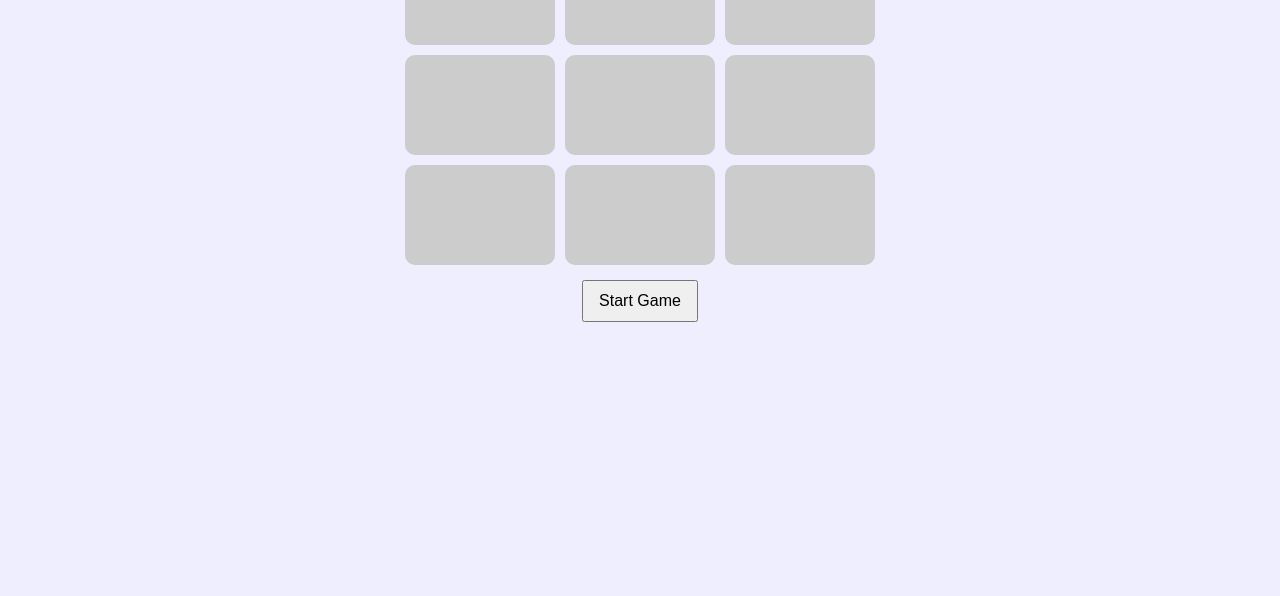
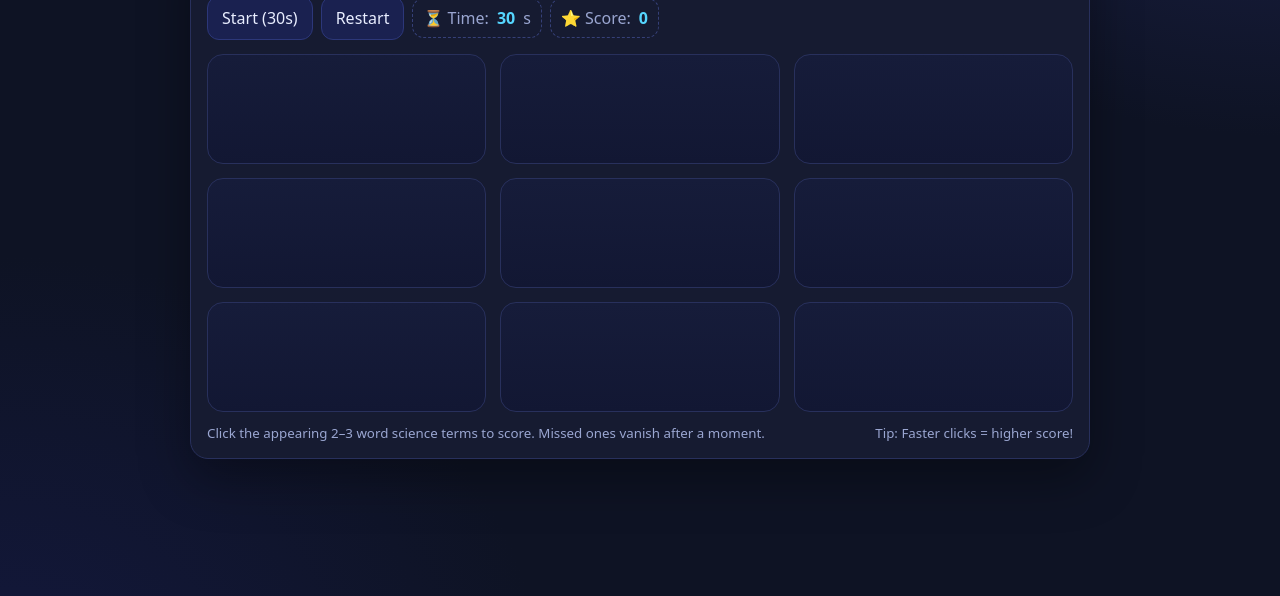
Before and after one commit to Joeboukhalil/MiniGameHub, a plain HTML site: page games/whack-a-mole/index.html in a window 1280 px wide. Shown: the part 204-800 px from the top of the page. Drawn offline with Linux system fonts and the light colour scheme.

Commit message:
Update index.html

```diff
--- a/games/whack-a-mole/index.html
+++ b/games/whack-a-mole/index.html
@@ -1,135 +1,209 @@
       <!DOCTYPE html>
-<html>
+<html lang="en">
 <head>
-  <meta charset="UTF-8">
-  <title>Whack-a-Science</title>
+<meta charset="UTF-8" />
+<meta name="viewport" content="width=device-width, initial-scale=1" />
+<title>Whack the Words — Science Edition</title>
 <style>
-    body {
-      font-family: Arial, sans-serif;
-      text-align: center;
-      background-color: #eef;
+  :root{
+    --bg:#0e1324; --panel:#161b31; --hole:#223; --active:#ff7a59; --text:#e9eeff; --muted:#9aa6d1; --accent:#55d6ff;
   }
-    h1 {
-      color: #333;
+  *{box-sizing:border-box}
+  body{
+    margin:0; font-family: system-ui, -apple-system, Segoe UI, Roboto, "Helvetica Neue", Arial;
+    background:
+      radial-gradient(900px 700px at 100% -10%, #1e2450 0%, transparent 60%),
+      radial-gradient(900px 700px at 0% 110%, #13183c 0%, transparent 60%),
+      var(--bg);
+    color: var(--text); min-height:100svh; display:flex; align-items:center; justify-content:center; padding:20px;
   }
-    .game-container {
-      display: grid;
-      grid-template-columns: repeat(3, 150px);
-      gap: 10px;
-      justify-content: center;
-      margin-top: 20px;
+  .app{
+    width:min(900px,100%); background:var(--panel); border:1px solid #28305c; border-radius:18px; padding:16px;
+    box-shadow:0 20px 50px rgba(0,0,0,.35), inset 0 1px 0 rgba(255,255,255,.04);
   }
-    .hole {
-      width: 150px;
-      height: 100px;
-      background-color: #ccc;
-      border-radius: 10px;
-      display: flex;
-      align-items: center;
-      justify-content: center;
-      font-size: 14px;
-      font-weight: bold;
-      cursor: pointer;
-      user-select: none;
+  header{display:flex; gap:12px; align-items:center; justify-content:space-between; flex-wrap:wrap}
+  h1{font-size:clamp(18px,2.5vw,24px); margin:0}
+  .controls{display:flex; gap:8px; align-items:center; flex-wrap:wrap}
+  button{
+    background:#1a2150; color:var(--text); border:1px solid #2c3779; border-radius:12px; padding:10px 14px; font:inherit;
+    cursor:pointer; transition:transform .05s ease, background .2s ease, border-color .2s ease;
   }
-    .fact {
-      background-color: #ffd700;
-      padding: 5px;
-      border-radius: 5px;
+  button:hover{background:#232d6b}
+  button:active{transform:translateY(1px)}
+  .stat{
+    display:inline-flex; align-items:center; gap:8px; padding:8px 10px; border-radius:12px; color:var(--muted);
+    border:1px dashed #354078;
   }
-    #score {
-      font-size: 20px;
-      margin-top: 20px;
+  .stat strong{color:var(--accent)}
+  .grid{
+    margin-top:14px; display:grid; grid-template-columns:repeat(3, minmax(100px, 1fr)); gap:14px;
   }
-    #timer {
-      font-size: 18px;
-      margin-top: 5px;
+  .hole{
+    height:110px; background:linear-gradient(180deg,#161c3a,#121733); border:1px solid #28305c; border-radius:16px;
+    display:grid; place-items:center; user-select:none; position:relative; overflow:hidden;
   }
-    button {
-      margin-top: 15px;
-      padding: 10px 15px;
-      font-size: 16px;
-      cursor: pointer;
+  .word{
+    position:absolute; inset:8px; display:grid; place-items:center; text-align:center; padding:8px 10px; line-height:1.2;
+    font-weight:800; letter-spacing:.2px; border-radius:12px; border:1px solid #ffb19e;
+    background:linear-gradient(180deg,#ff8f6f,#ff6f6f); color:#fff; box-shadow:0 8px 22px rgba(255,122,89,.35);
+    transform:translateY(8px); opacity:0; transition:opacity .12s ease, transform .12s ease;
+  }
+  .word.show{opacity:1; transform:translateY(0)}
+  .footer{margin-top:12px; color:var(--muted); display:flex; justify-content:space-between; flex-wrap:wrap; gap:10px}
+  @media (max-width:520px){
+    .grid{grid-template-columns:repeat(2,minmax(120px,1fr))}
   }
 </style>
 </head>
 <body>
+  <div class="app" role="application" aria-label="Whack the Words – Science Edition">
+    <header>
+      <h1>🔨 Whack the Words — Science Edition</h1>
+      <div class="controls">
+        <button id="startBtn">Start (30s)</button>
+        <button id="restartBtn" title="Restart the round">Restart</button>
+        <span class="stat">⏳ Time: <strong id="time">30</strong>s</span>
+        <span class="stat">⭐ Score: <strong id="score">0</strong></span>
+      </div>
+    </header>
 
-<h1>Whack-a-Science</h1>
-<div id="score">Score: 0</div>
-<div id="timer">Time left: 30</div>
-<div class="game-container" id="game"></div>
-<button onclick="startGame()">Start Game</button>
+    <main class="grid" id="grid" aria-label="Holes">
+      <!-- holes injected -->
+    </main>
+
+    <div class="footer">
+      <small>Click the appearing 2–3 word science terms to score. Missed ones vanish after a moment.</small>
+      <small>Tip: Faster clicks = higher score!</small>
+    </div>
+  </div>
 
 <script>
-  const facts = [
-    "Water boils at 100°C",
-    "The Sun is a star",
-    "Earth has one moon",
-    "Humans have 206 bones",
-    "Light travels faster than sound",
-    "Plants make oxygen",
-    "Mercury is closest to Sun",
-    "Sharks have no bones",
-    "Bananas are berries",
-    "Octopuses have 3 hearts"
+(() => {
+  // 2–3 word science terms
+  const WORDS = [
+    "Black Hole","Cell Wall","Solar Flare","Dark Matter","DNA Helix","Quantum Spin","Lava Flow",
+    "Star Cluster","Greenhouse Gas","Neural Network","Plate Tectonics","Photon Burst","Tidal Force",
+    "Magnetic Field","Acid Rain","Gamma Rays","Higgs Boson","Blood Plasma","Ion Thruster",
+    "Comet Tail","Event Horizon","Charge Carrier","Double Helix","Gas Giant","Gene Expression",
+    "Thermal Energy","Sound Wave","Micro Gravity","Binary Star","Glacial Melt","Carbon Cycle"
   ];
 
+  // DOM
+  const grid = document.getElementById('grid');
+  const scoreEl = document.getElementById('score');
+  const timeEl = document.getElementById('time');
+  const startBtn = document.getElementById('startBtn');
+  const restartBtn = document.getElementById('restartBtn');
+
+  // Config
+  const HOLES = 9;                // 3x3
+  const ROUND_SECONDS = 30;       // fixed 30s as requested
+  const SPAWN_INTERVAL = 900;     // how often a word appears
+  const VISIBLE_MS = 900;         // how long a word stays visible
+
+  // State
   let score = 0;
-  let timeLeft = 30;
-  let gameInterval;
-  let countdownInterval;
+  let timeLeft = ROUND_SECONDS;
+  let spawnTimer = null;
+  let countdownTimer = null;
+  let running = false;
+  let lastHoleIndex = -1;
 
-  const gameContainer = document.getElementById('game');
-  for (let i = 0; i < 9; i++) {
+  // Build holes
+  for (let i = 0; i < HOLES; i++) {
     const hole = document.createElement('div');
-    hole.classList.add('hole');
-    gameContainer.appendChild(hole);
+    hole.className = 'hole';
+    hole.setAttribute('role','button');
+    hole.setAttribute('aria-label','Hole');
+    grid.appendChild(hole);
+  }
+  const holeEls = [...document.querySelectorAll('.hole')];
+
+  function randWord() {
+    return WORDS[Math.floor(Math.random() * WORDS.length)];
+    // (pure random each time)
   }
 
-  function randomHole() {
-    const holes = document.querySelectorAll('.hole');
-    return holes[Math.floor(Math.random() * holes.length)];
+  function randHoleIndex() {
+    // avoid repeating the same hole twice in a row for better feel
+    let idx;
+    do { idx = Math.floor(Math.random() * holeEls.length); }
+    while (idx === lastHoleIndex && holeEls.length > 1);
+    lastHoleIndex = idx;
+    return idx;
   }
 
-  function showFact() {
-    const hole = randomHole();
-    if (!hole.textContent) {
-      const fact = facts[Math.floor(Math.random() * facts.length)];
-      hole.innerHTML = `<div class="fact">${fact}</div>`;
-      hole.onclick = function() {
+  function spawnWord() {
+    if (!running) return;
+    const idx = randHoleIndex();
+    const hole = holeEls[idx];
+
+    // Prevent stacking if a word is already active
+    if (hole.querySelector('.word')) return;
+
+    const word = document.createElement('div');
+    word.className = 'word';
+    word.textContent = randWord();
+    // Click to score
+    word.addEventListener('click', (e) => {
+      if (!running) return;
       score++;
-        document.getElementById('score').textContent = `Score: ${score}`;
-        hole.textContent = '';
-        hole.onclick = null;
-      };
+      scoreEl.textContent = String(score);
+      // remove immediately on hit
+      word.remove();
+    }, { once: true });
+
+    hole.appendChild(word);
+    // animate in
+    requestAnimationFrame(() => word.classList.add('show'));
+
+    // auto-remove after visibility window
     setTimeout(() => {
-        hole.textContent = '';
-        hole.onclick = null;
-      }, 1500);
-    }
+      word?.remove();
+    }, VISIBLE_MS);
   }
 
-  function startGame() {
-    score = 0;
-    timeLeft = 30;
-    document.getElementById('score').textContent = `Score: ${score}`;
-    document.getElementById('timer').textContent = `Time left: ${timeLeft}`;
-    clearInterval(gameInterval);
-    clearInterval(countdownInterval);
+  function startRound() {
+    // reset
+    stopRound();
+    score = 0; scoreEl.textContent = '0';
+    timeLeft = ROUND_SECONDS; timeEl.textContent = String(timeLeft);
+    running = true;
 
-    gameInterval = setInterval(showFact, 800);
-    countdownInterval = setInterval(() => {
+    // timers
+    spawnTimer = setInterval(spawnWord, SPAWN_INTERVAL);
+    countdownTimer = setInterval(() => {
       timeLeft--;
-      document.getElementById('timer').textContent = `Time left: ${timeLeft}`;
-      if (timeLeft <= 0) {
-        clearInterval(gameInterval);
-        clearInterval(countdownInterval);
-        alert(`Time's up! Your final score is ${score}`);
-      }
+      timeEl.textContent = String(timeLeft);
+      if (timeLeft <= 0) endRound();
     }, 1000);
   }
+
+  function endRound() {
+    running = false;
+    stopTimers();
+    // clear any remaining words
+    document.querySelectorAll('.word').forEach(w => w.remove());
+    alert(`Time's up! Final score: ${score}`);
+  }
+
+  function stopTimers() {
+    if (spawnTimer) { clearInterval(spawnTimer); spawnTimer = null; }
+    if (countdownTimer) { clearInterval(countdownTimer); countdownTimer = null; }
+  }
+
+  function stopRound() {
+    running = false;
+    stopTimers();
+    document.querySelectorAll('.word').forEach(w => w.remove());
+  }
+
+  // Events
+  startBtn.addEventListener('click', () => {
+    if (!running) startRound();
+  });
+  restartBtn.addEventListener('click', () => startRound());
+})();
 </script>
-
 </body>
 </html>
```
Lines whose indentation alone changed are shown as unchanged.
